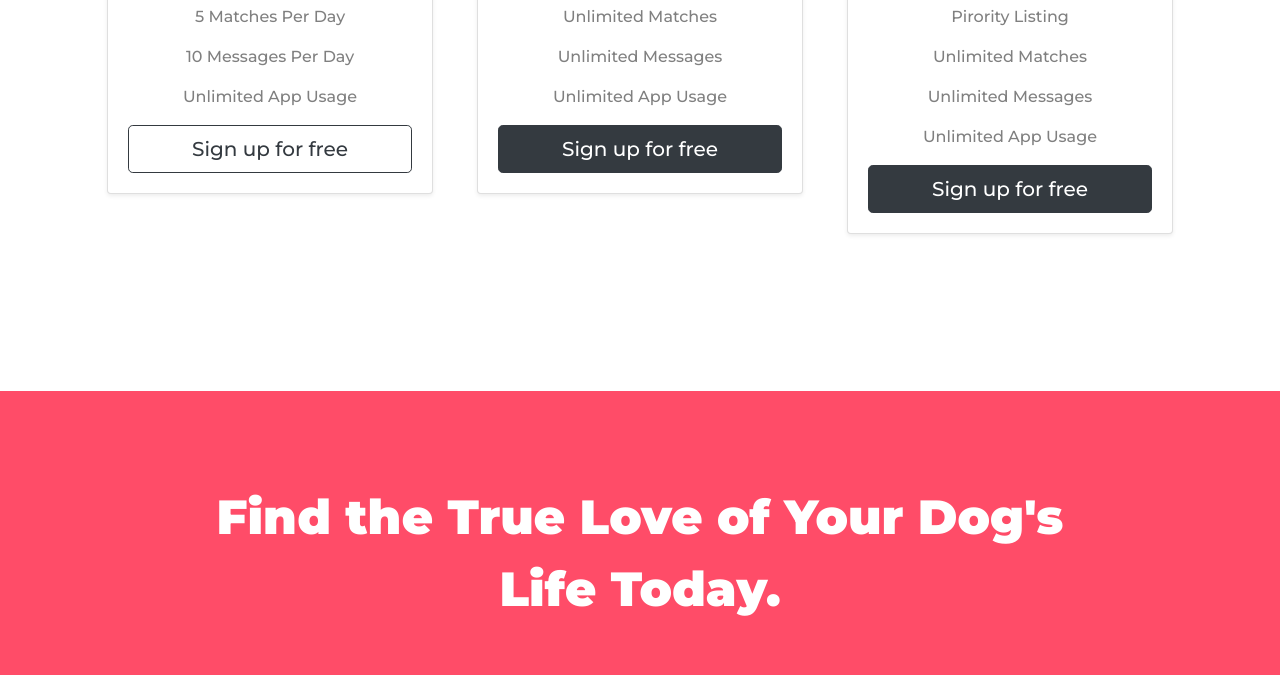
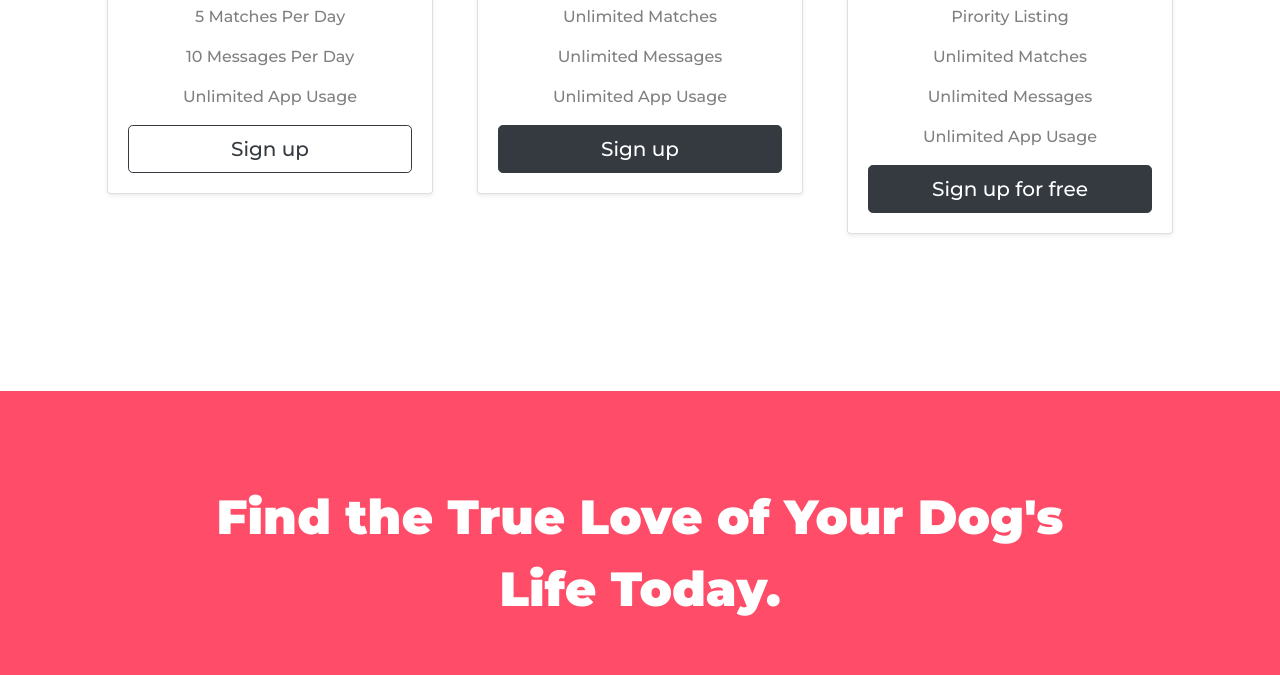
Before and after one commit to abhimanyusoni/tindog, a plain HTML site: page index.html in a window 1280 px wide. Shown: the part 2268-2943 px from the top of the page. Drawn offline with nearby package versions, Linux system fonts and the light colour scheme.

Commit message:
Update index.html

```diff
--- a/index.html
+++ b/index.html
@@ -177,7 +177,7 @@
     <p>10 Messages Per Day</p>
     <p>Unlimited App Usage</p>
 
-        <button type="button" class="btn btn-lg btn-block btn-outline-dark">Sign up for free</button>
+        <button type="button" class="btn btn-lg btn-block btn-outline-dark">Sign up</button>
       </div>
     </div>
       </div>
@@ -192,7 +192,7 @@
     <p>Unlimited Matches</p>
     <p>Unlimited Messages</p>
     <p>Unlimited App Usage</p>
-        <button type="button" class="btn btn-lg btn-block btn-dark">Sign up for free</button>
+        <button type="button" class="btn btn-lg btn-block btn-dark">Sign up</button>
       </div>
     </div>
 </div>
```
